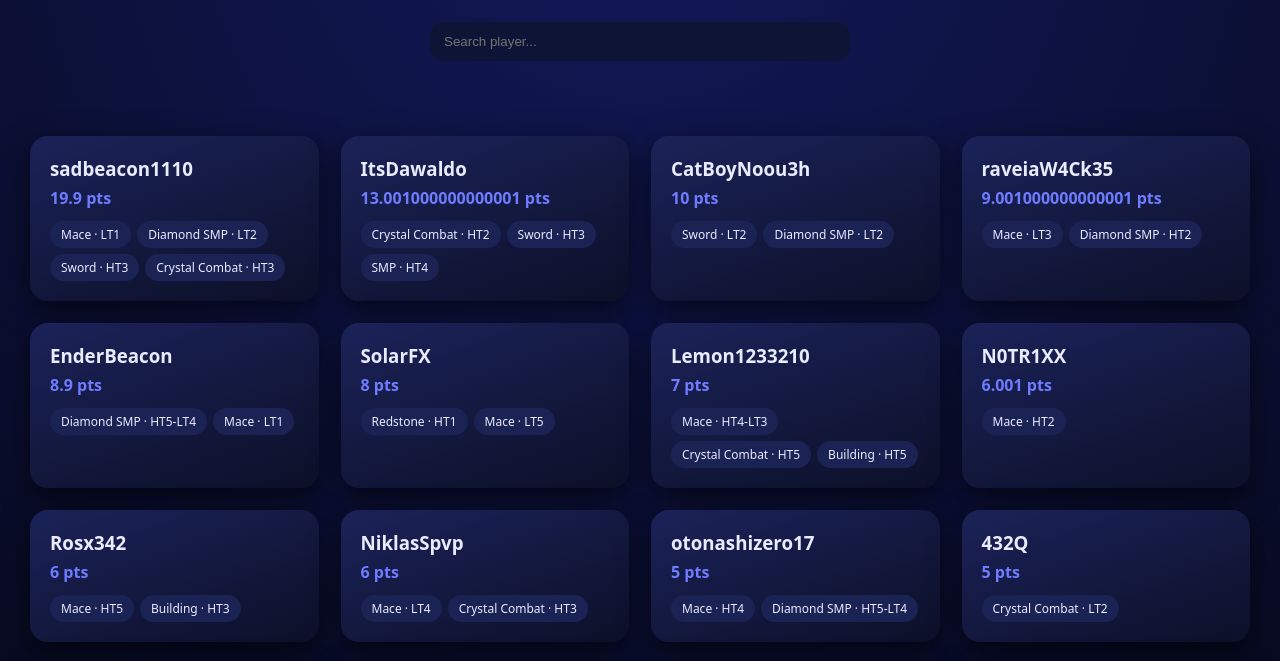
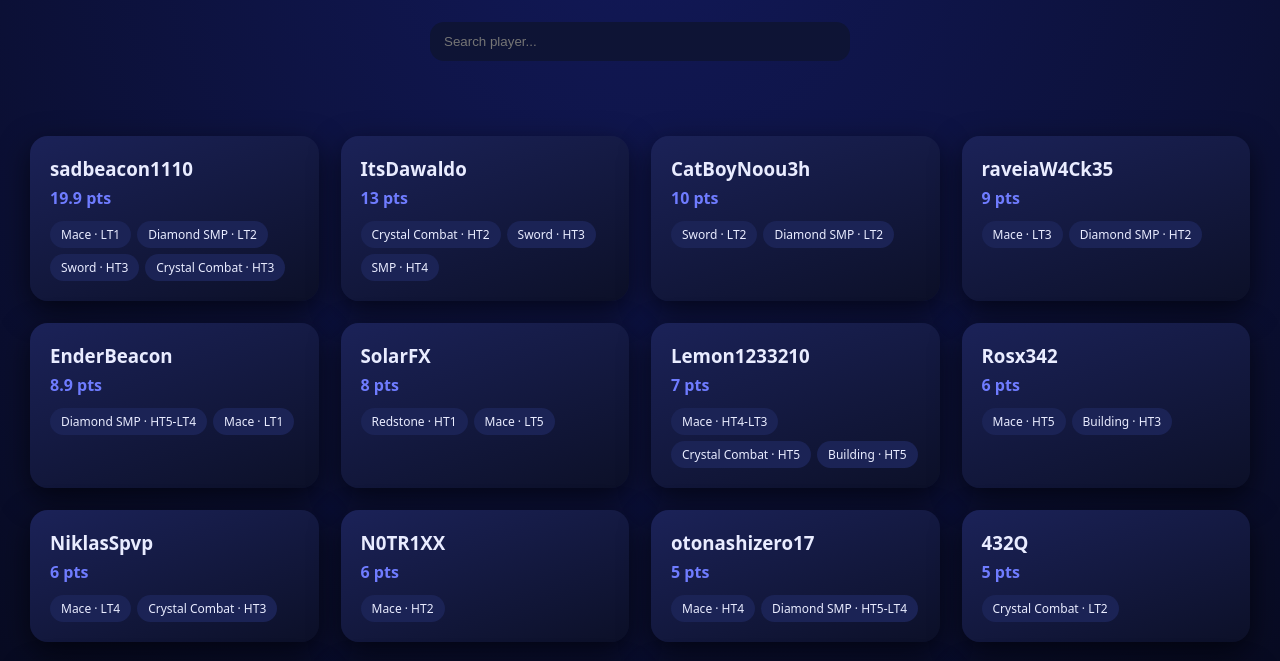
Before and after one commit to Tizahishere/Zed-Tier-List, a plain HTML site: page index.html in a window 1280 px wide. Shown: the part 127-788 px from the top of the page. Drawn offline with Linux system fonts and the light colour scheme.

Commit message:
Update index.html

```diff
--- a/index.html
+++ b/index.html
@@ -151,7 +151,7 @@ header p{
 <script>
 // tier → points
 const tierPoints={
-  HT1:7,HT2:6.001,HT3:4,HT4:3,HT5:2,
+  HT1:7,HT2:6,HT3:4,HT4:3,HT5:2,
   LT1:6.9,LT2:5,LT3:3,LT4:2,LT5:1
 };
 
```
